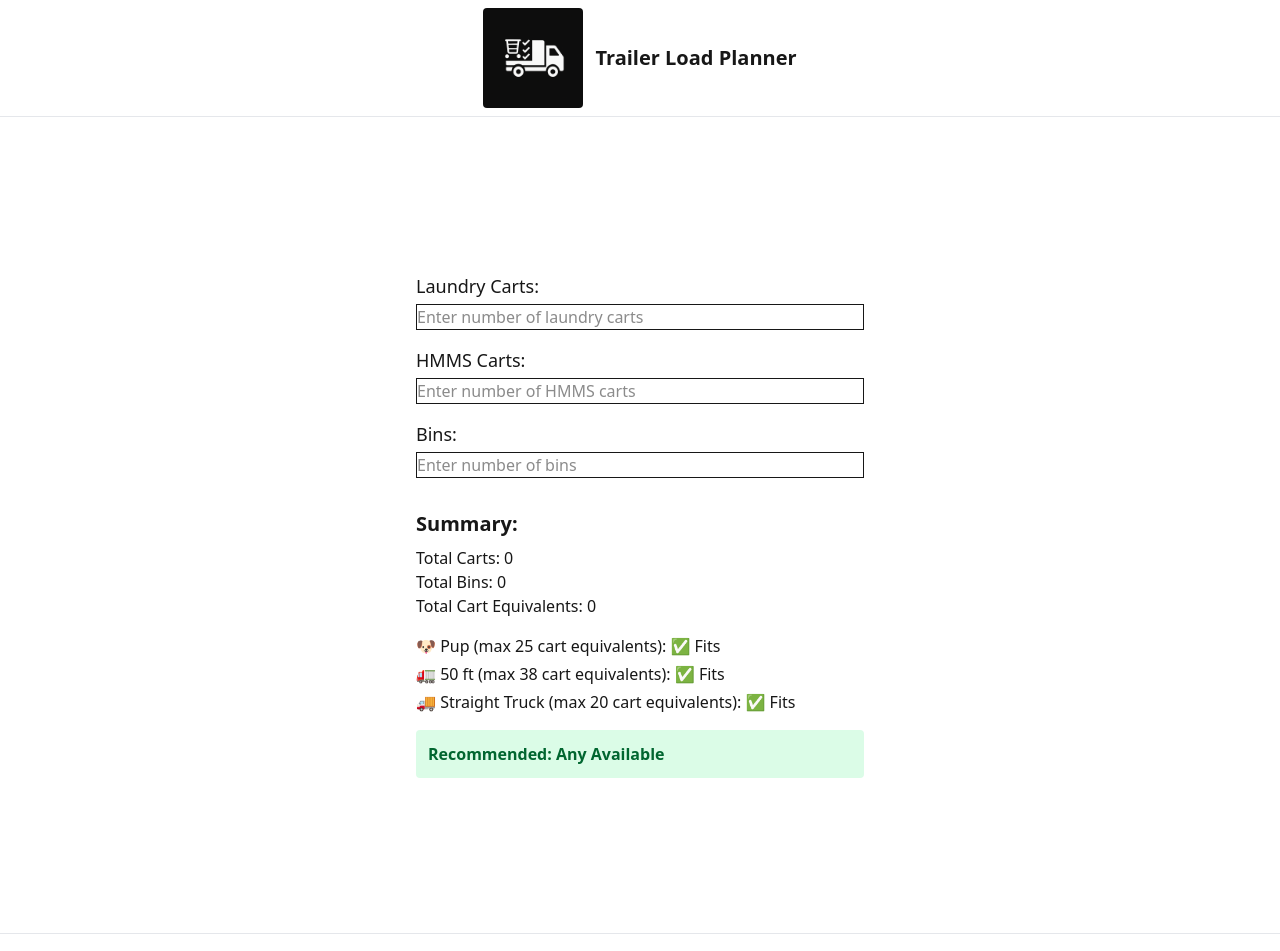
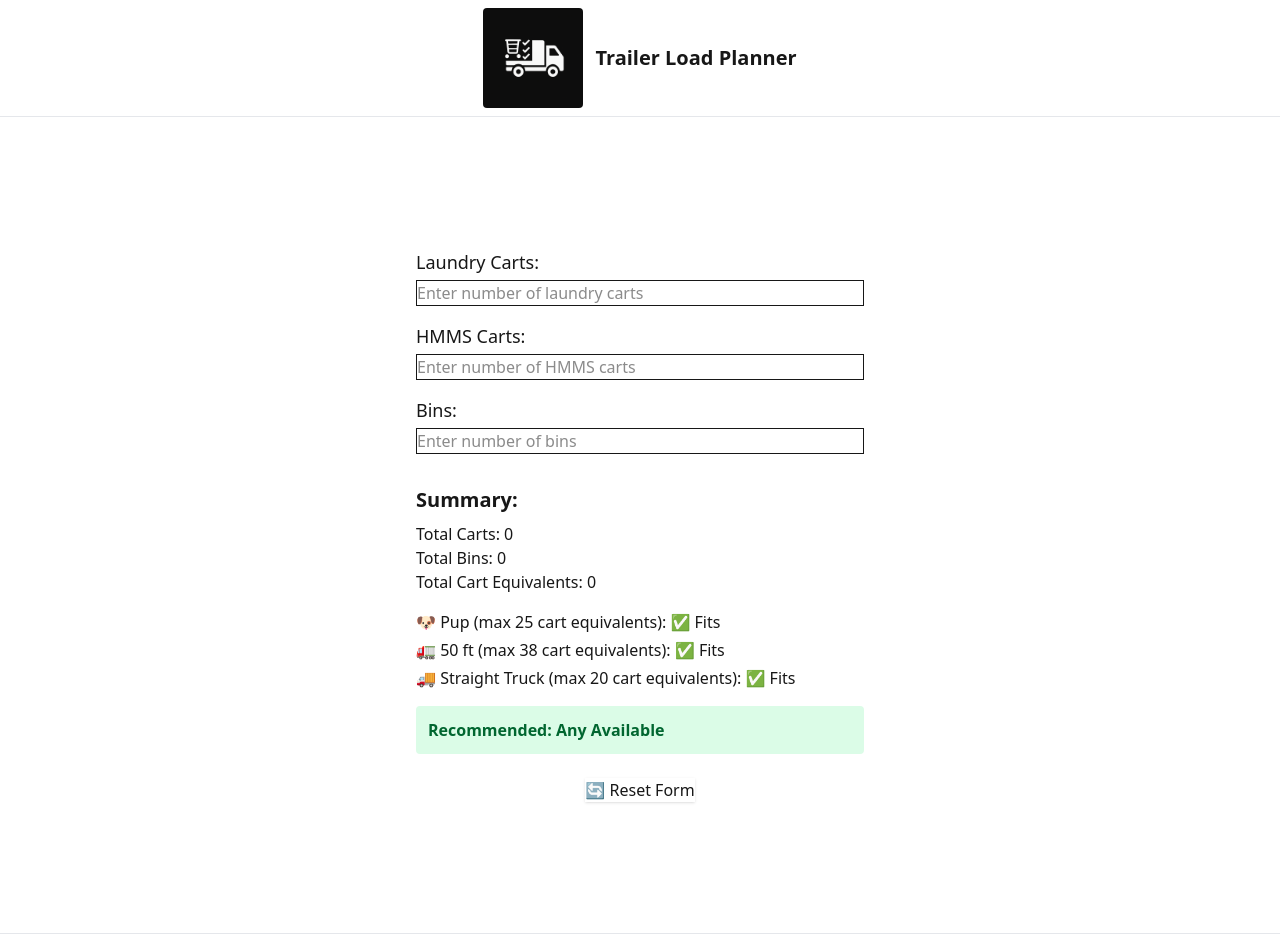
Before and after one commit to RW2023/loader, a Next.js app: page / in a window 1280 px wide. Shown: the top 951 px of the page. Built offline with nearby package versions, Linux system fonts and the light colour scheme.

Commit message:
feat: add ResetButton component to reset form inputs

```diff
--- /dev/null
+++ b/src/app/components/ResetButton.tsx
@@ -0,0 +1,16 @@
+'use client';
+
+type ResetButtonProps = {
+    onReset: () => void;
+};
+
+export default function ResetButton({ onReset }: ResetButtonProps) {
+    return (
+        <button
+            onClick={onReset}
+            className="btn btn-warning btn-sm mt-6 shadow hover:brightness-110 transition-all"
+        >
+            🔄 Reset Form
+        </button>
+    );
+}
--- a/src/app/page.tsx
+++ b/src/app/page.tsx
@@ -3,6 +3,8 @@
 import { useState } from 'react';
 import LoadInputForm from '@/app/components/LoadInputForm';
 import LoadSummary from '@/app/components/LoadSummary';
+import ResetButton from '@/app/components/ResetButton';
+
 import {
   getTotalCarts,
   getTotalCartEquiv,
@@ -14,6 +16,12 @@ export default function Home() {
   const [laundryCarts, setLaundryCarts] = useState(0);
   const [hmmsCarts, setHmmsCarts] = useState(0);
   const [bins, setBins] = useState(0);
+
+  const handleReset = () => {
+    setLaundryCarts(0);
+    setHmmsCarts(0);
+    setBins(0);
+  };
 
   const totalCarts = getTotalCarts(laundryCarts, hmmsCarts);
   const totalCartEquiv = getTotalCartEquiv(totalCarts, bins);
@@ -38,6 +46,8 @@ export default function Home() {
         fitsIn={fitsIn}
         recommendation={recommendation}
       />
+
+      <ResetButton onReset={handleReset} />
     </div>
   );
 }
```
